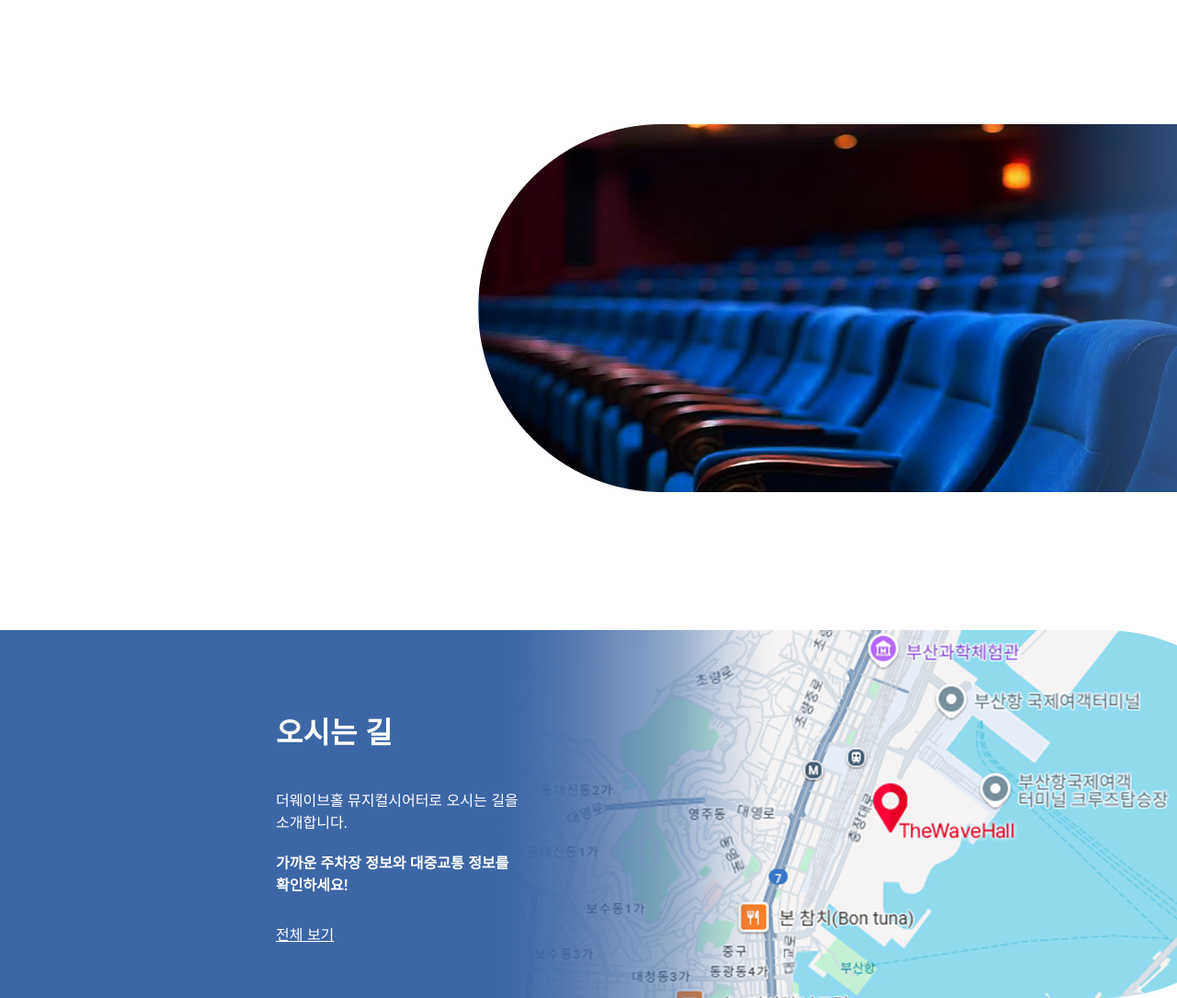
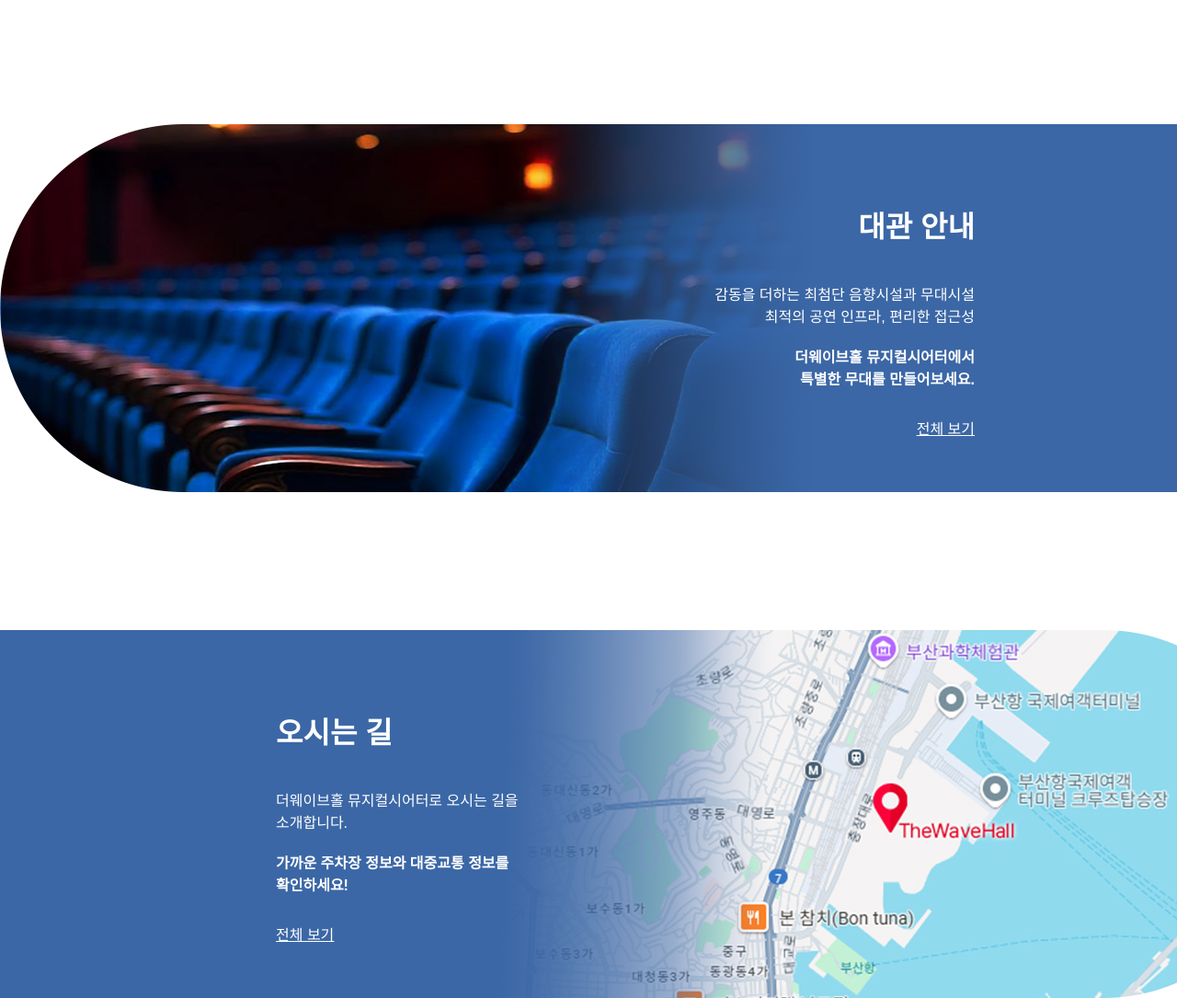
Before and after one commit to tjjubang1/thewavehall, a plain HTML site: page index.html in a window 1280 px wide. Shown: the part 5720-6805 px from the top of the page at 92% size. Drawn offline with nearby package versions, Linux system fonts and the light colour scheme; a web font is replaced by a local one.

Commit message:
Update style.css

```diff
--- a/css/style.css
+++ b/css/style.css
@@ -701,7 +701,7 @@ body {
 }
 
 .s5_box {
-    width: 1920px;
+    width: 100%;
     height: 400px;
     margin: 0 auto 150px;
     position: relative;
```
